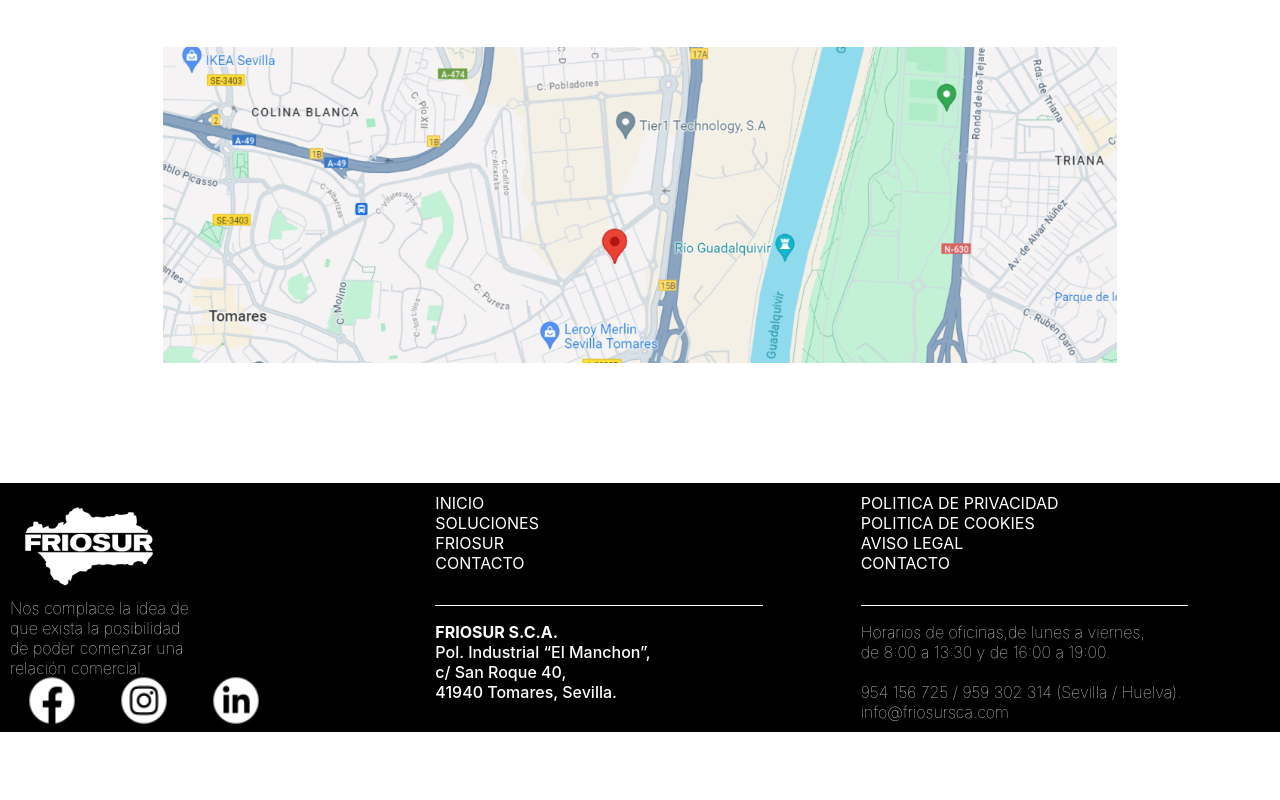
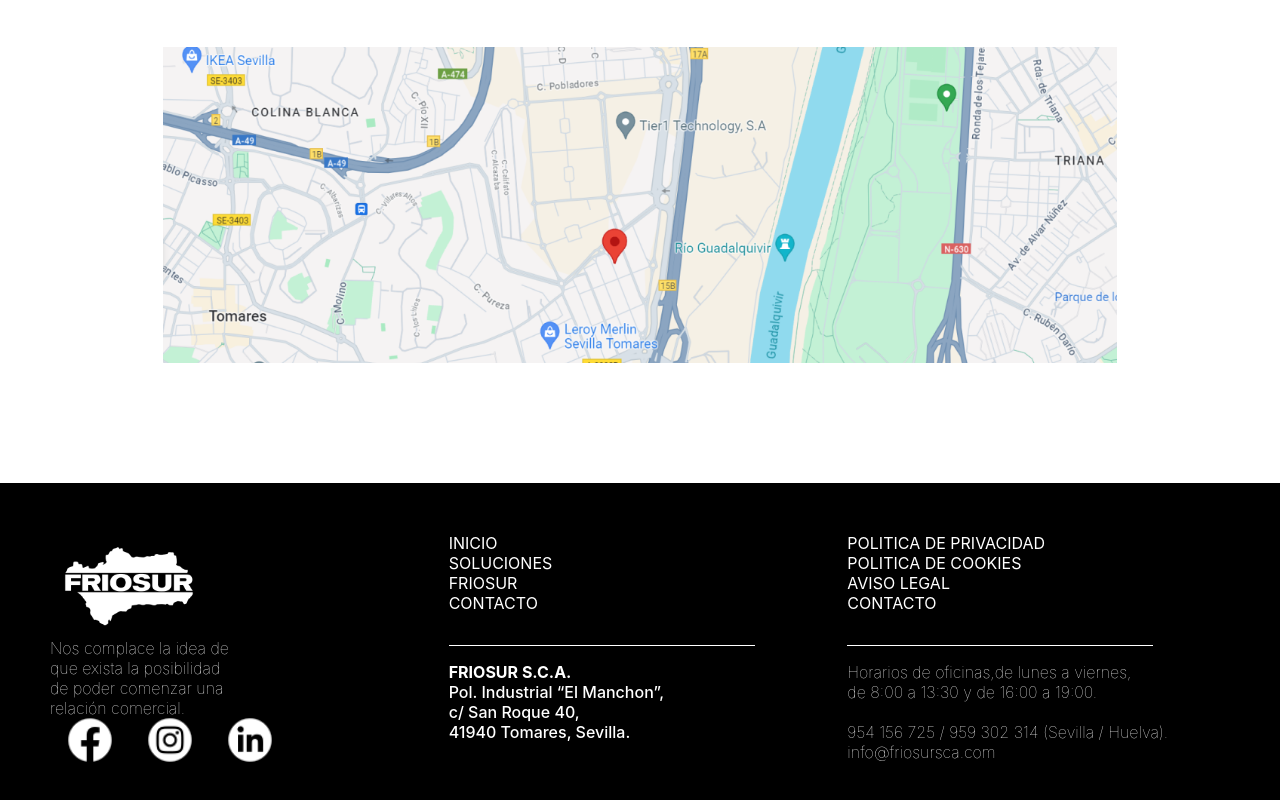
Before and after one commit to sergioDominguezGarcia/FRIOSUR_WebAPP, a React (Create React App) app: page /contact in a window 1280 px wide. Shown: the part 902-1702 px from the top of the page. Before the commit the page ends 1634 px from the top, so only its background shows below. Built offline with nearby package versions, Linux system fonts and the light colour scheme.

Commit message:
resize footer

```diff
--- a/src/components/Footer/styles.js
+++ b/src/components/Footer/styles.js
@@ -10,8 +10,9 @@
 
   justify-content: space-between;
   gap: 1rem;
-  padding: 10px;
+  padding: 50px;
   @media (max-width: 880px) {
+    padding: 10px;
   }
 `
 
@@ -46,7 +47,7 @@
 
 export const Media = styled.div`
   display: flex;
-  gap: 0.5rem;
+  /* gap: 0.5rem; */
 
   @media (max-width: 768px) {
     margin-top: 20px;
@@ -58,7 +59,7 @@
   display: flex;
   /* margin-right: 0.5rem; */
   height: 44px;
-  width: 84px;
+  width: 80px;
   img {
     width: 60%;
 
```
